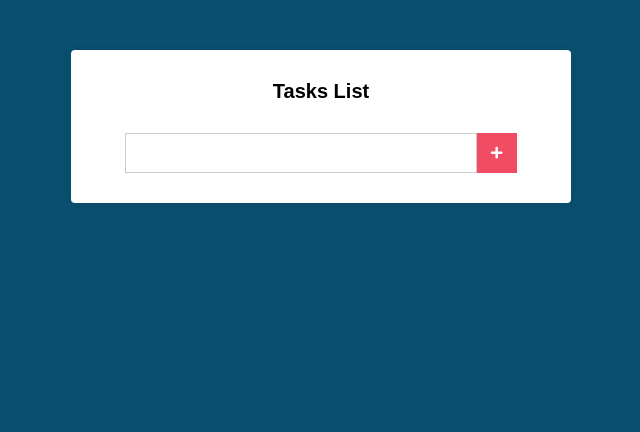
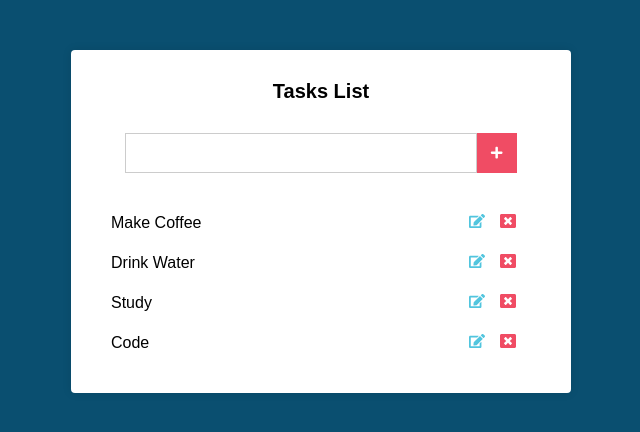
Before and after one commit to joaovitorlopes/react, a React (Create React App) app in the folder tasks-list/: page / in a window 1280 px wide. Shown: the top 432 px of the page, without its empty margins (319-959 px from the left). Built offline with nearby package versions, Linux system fonts and the light colour scheme.

Commit message:
adding style to tasks

```diff
--- a/package.json
+++ /dev/null
@@ -1,5 +0,0 @@
-{
-  "dependencies": {
-    "react-icons": "^5.0.1"
-  }
-}
--- a/tasks-list/src/components/Main.css
+++ b/tasks-list/src/components/Main.css
@@ -37,3 +37,40 @@
   align-items: center;
   justify-content: center;
 }
+
+.tasks {
+  margin-top: 30px;
+}
+
+.tasks li {
+  display: flex;
+  align-items: center;
+  justify-content: space-between;
+  padding: 10px;
+  transition: all 600ms;
+}
+
+.tasks li:hover {
+  background: #51C5DE;
+}
+
+.tasks li .edit {
+  margin-right: 15px;
+  color: #51C5DE;
+}
+
+.tasks li .delete {
+  margin-right: 15px;
+  color: #F04C64;
+}
+
+.tasks li .edit,
+.tasks li .delete {
+  cursor: pointer;
+}
+
+.tasks li:hover .edit,
+.tasks li:hover .delete {
+  color: #000;
+  transition: all 600ms;
+}
--- a/tasks-list/src/components/Main.js
+++ b/tasks-list/src/components/Main.js
@@ -2,12 +2,16 @@
 
 // Form
 import { FaPlus } from 'react-icons/fa';
+
+// Tasks
+import { FaEdit, FaWindowClose } from 'react-icons/fa';
 
 import './Main.css';
 
 export default class Main extends Component {
   state = {
     newTask: '',
+    tasks: ['Make Coffee', 'Drink Water', 'Study', 'Code'],
   };
 
   handleChange = (e) => {
@@ -17,7 +21,7 @@
   };
 
   render() {
-    const { newTask } = this.state;
+    const { newTask, tasks } = this.state;
 
     return (
       <div className="main">
@@ -29,6 +33,18 @@
             <FaPlus />
           </button>
         </form>
+
+        <ul className="tasks">
+          {tasks.map((task) => (
+            <li key={task}>
+              {task}
+              <div>
+                <FaEdit className="edit" />
+                <FaWindowClose className="delete" />
+              </div>
+            </li>
+          ))}
+        </ul>
       </div>
     );
   }
```
Also changed, not shown: tasks-list/.eslintrc.js, 1 other file (tests, documents, lock files or other folders).
